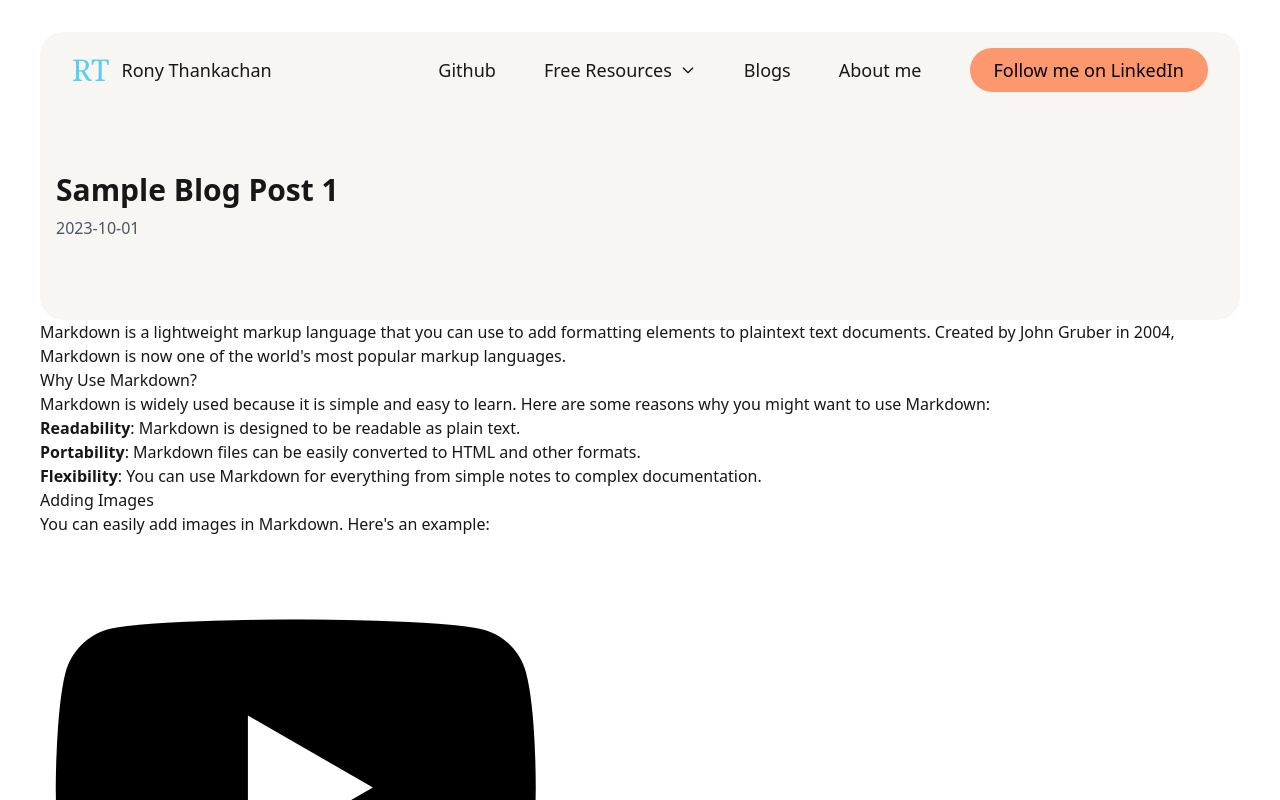
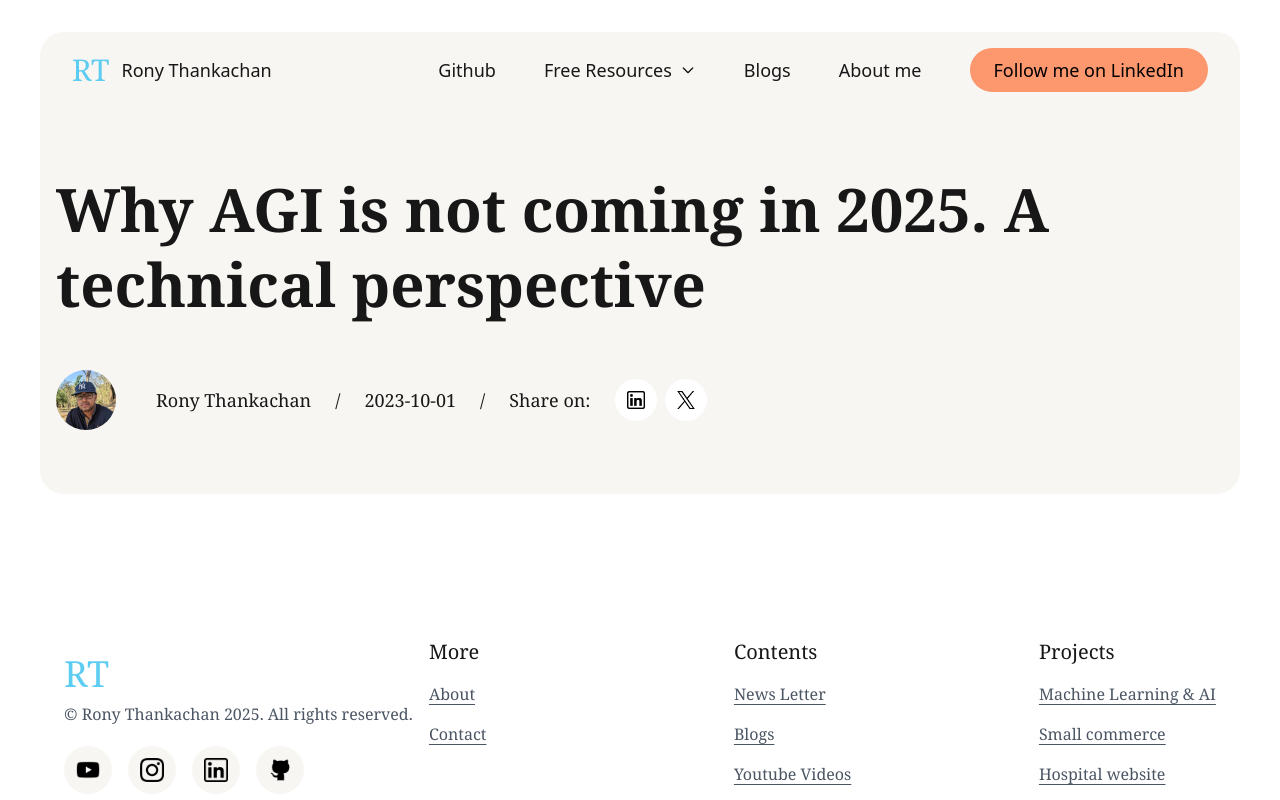
Before and after one commit to ronythankachan/ronythankachan.com, a Next.js app: page /blogs/blog1 in a window 1280 px wide. Shown: the top 800 px of the page. Built offline with nearby package versions, Linux system fonts and the light colour scheme.

Commit message:
blog page style change

```diff
--- a/app/blogs/[slug]/page.tsx
+++ b/app/blogs/[slug]/page.tsx
@@ -3,7 +3,10 @@ import fs from "fs";
 import path from "path";
 import matter from "gray-matter";
 import { notFound } from "next/navigation";
-import BlogPost from "../../components/BlogPost";
+import HeroSection from "@/app/components/shared/HeroSection";
+import Container from "@/app/components/shared/Container";
+import Image from "next/image";
+import Link from "next/link";
 
 interface Params {
   slug: string;
@@ -28,7 +31,57 @@ const BlogPage = async ({ params }: { params: Promise<Params> }) => {
   const fileContent = fs.readFileSync(filePath, "utf8");
   const { data, content } = matter(fileContent);
 
-  return <BlogPost title={data.title} date={data.date} content={content} />;
+  return (
+    <HeroSection>
+      <Container>
+        <h1 className="text-[60px] leading-tight font-serif mb-12 font-semibold">
+          {data.title}
+        </h1>
+        <div className="flex items-center gap-6 font-serif text-lg">
+          <Image
+            src={"/rony2.jpeg"}
+            alt={data.title}
+            width={60}
+            height={60}
+            className="rounded-full mr-4"
+          />
+          <p>{"Rony Thankachan"}</p>
+          <p>/</p>
+          <p>{data.date}</p>
+          <p>/</p>
+          <p>Share on:</p>
+          <div className="flex items-center gap-2">
+            <Link
+              href={""}
+              className="p-3 flex items-center justify-center rounded-full bg-white hover:bg-blue-400"
+              target="_blank"
+              rel="noopener noreferrer"
+            >
+              <Image
+                src={"/linkedin.png"}
+                alt={"linkedin"}
+                width={18}
+                height={18}
+              />
+            </Link>
+            <Link
+              href={""}
+              className="p-3 flex items-center justify-center rounded-full bg-white hover:bg-blue-400"
+              target="_blank"
+              rel="noopener noreferrer"
+            >
+              <Image
+                src={"/twitter.png"}
+                alt={"twitter"}
+                width={18}
+                height={18}
+              />
+            </Link>{" "}
+          </div>
+        </div>
+      </Container>
+    </HeroSection>
+  );
 };
 
 export default BlogPage;
--- a/public/blogs/blog1.md
+++ b/public/blogs/blog1.md
@@ -1,5 +1,5 @@
 ---
-title: "Sample Blog Post 1"
+title: "Why AGI is not coming in 2025. A technical perspective"
 date: "2023-10-01"
 author: "John Doe"
 bgColor: "bg-blue-100"
```
Also changed, not shown: app/components/BlogPost.module.css (added, +15 -0 lines), public/rony2.jpeg (added), public/twitter.png (added).
